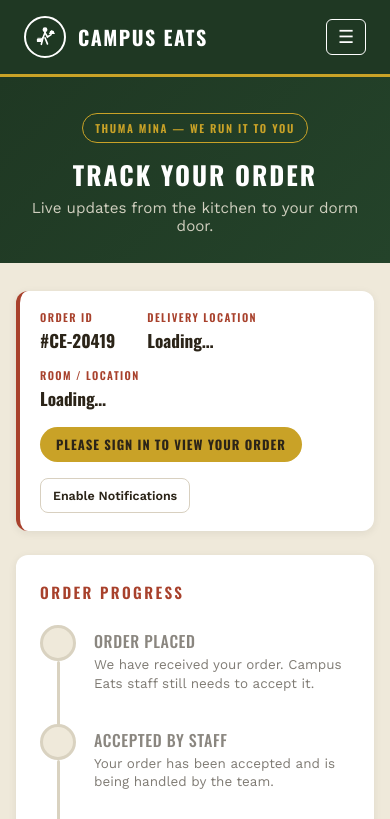
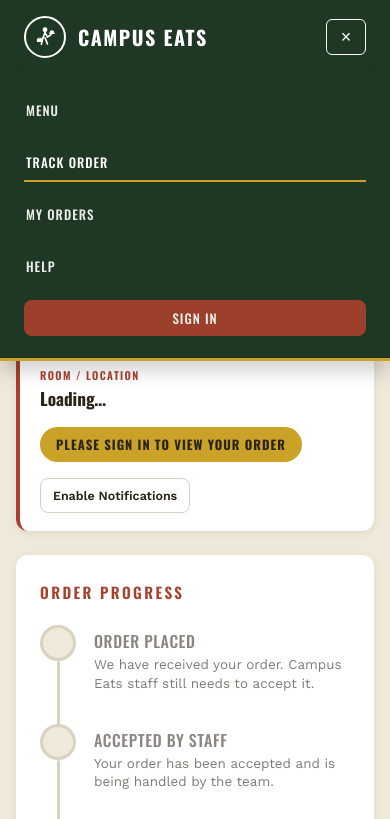
Before and after one commit to Thabiso203/CampusEatsWebsite, a plain HTML site: page order tracking.html in a window 390 px wide. Both pictures are taken after a click on the button "Open navigation menu". Shown: the top 819 px of the page. Drawn offline with nearby package versions, Linux system fonts and the light colour scheme.

Commit message:
Fix mobile navigation on order tracking

```diff
--- a/order tracking.html
+++ b/order tracking.html
@@ -480,14 +480,16 @@
 
         /* ===== RESPONSIVE ===== */
         @media (max-width: 640px) {
-            .nav-links {
-                display: none;
+            .nav-links { display: none; }
+            .nav-links.open {
+                display: flex; position: absolute; top: 100%; left: 0; right: 0;
+                flex-direction: column; align-items: stretch; gap: 14px;
+                padding: 18px 24px 22px; background: var(--hunter);
+                border-bottom: 3px solid var(--gold); box-shadow: 0 10px 18px rgba(0,0,0,.18);
             }
-            .nav-toggle {
-                display: inline-flex;
-                align-items: center;
-                justify-content: center;
-            }
+            .nav-links.open .nav-label { width: 100%; padding: 8px 2px; }
+            .nav-links.open .btn-signin { text-align: center; }
+            .nav-toggle { display: inline-flex; align-items: center; justify-content: center; }
             .track-hero h1 {
                 font-size: 1.6rem;
             }
@@ -529,9 +531,9 @@
                 <span class="wordmark">Campus Eats</span>
             </a>
 
-            <button class="nav-toggle" aria-label="Open menu">☰</button>
+            <button class="nav-toggle" type="button" aria-label="Open navigation menu" aria-controls="campusEatsNavLinks" aria-expanded="false">☰</button>
 
-            <nav class="nav-links">
+            <nav class="nav-links" id="campusEatsNavLinks">
                 <a class="nav-label" href="campuseats-menu.html">Menu</a>
                 <a class="nav-label active" href="my-orders.html" aria-current="page">Track Order</a>
                 <a class="nav-label" href="my-orders.html">My Orders</a>
@@ -804,5 +806,19 @@
 })();
 </script>
 
+
+<script>
+(function campusEatsMobileNav() {
+ const toggle=document.querySelector('.nav-toggle');
+ const nav=document.getElementById('campusEatsNavLinks');
+ if(!toggle||!nav)return;
+ function setMenuOpen(open){nav.classList.toggle('open',open);toggle.setAttribute('aria-expanded',String(open));toggle.setAttribute('aria-label',open?'Close navigation menu':'Open navigation menu');toggle.textContent=open?'×':'☰';}
+ toggle.addEventListener('click',()=>setMenuOpen(!nav.classList.contains('open')));
+ nav.addEventListener('click',event=>{if(event.target.closest('a'))setMenuOpen(false);});
+ document.addEventListener('keydown',event=>{if(event.key==='Escape')setMenuOpen(false);});
+ document.addEventListener('click',event=>{if(!nav.contains(event.target)&&!toggle.contains(event.target))setMenuOpen(false);});
+ window.addEventListener('resize',()=>{if(window.innerWidth>640)setMenuOpen(false);});
+})();
+</script>
 </body>
 </html>
```
